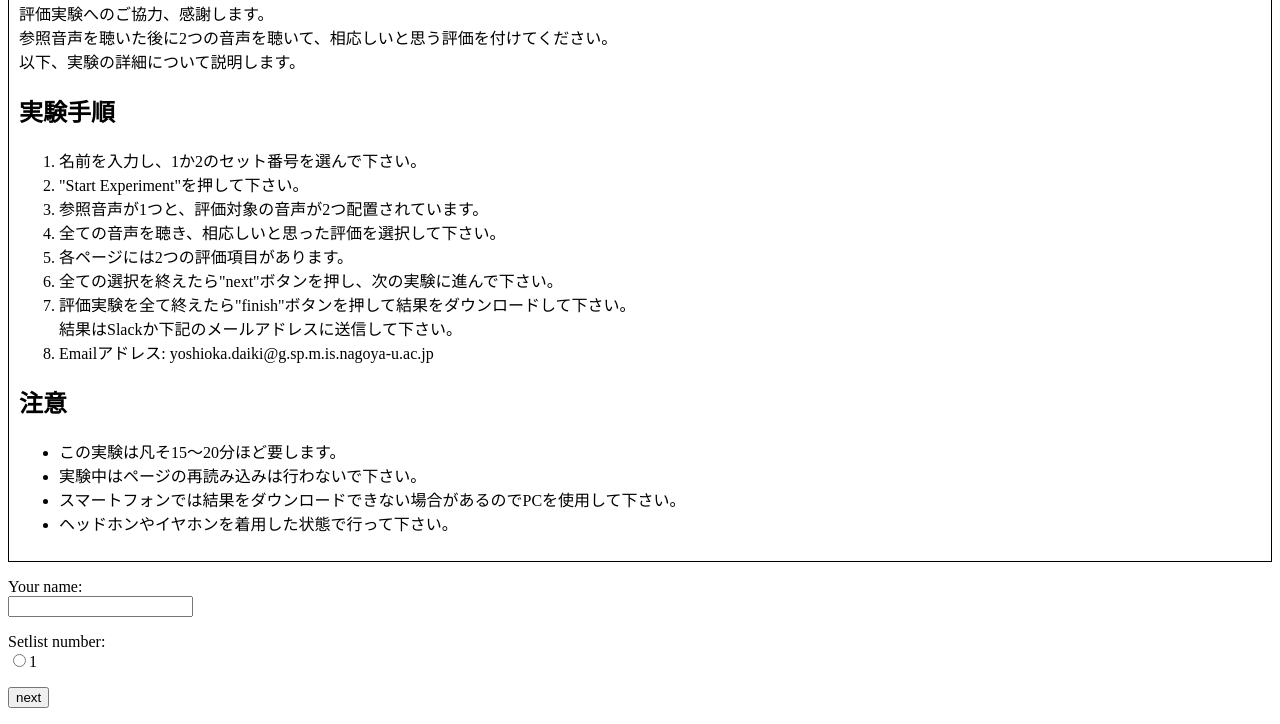
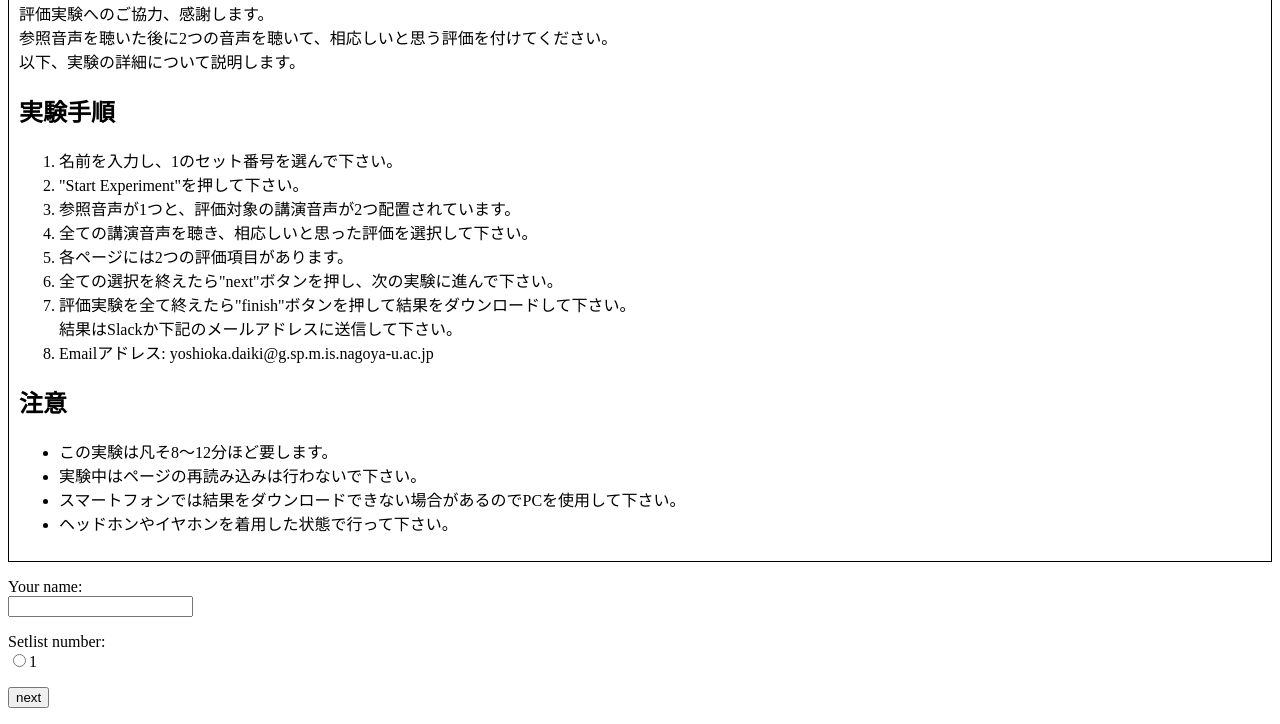
Before and after one commit to tour2st/identity_test, a plain HTML site: page index.html in a window 1280 px wide. Shown: the part 98-822 px from the top of the page. Drawn offline with Linux system fonts and the light colour scheme.

Commit message:
fix a few

```diff
--- a/index.html
+++ b/index.html
@@ -4,7 +4,7 @@
 
 <head>
     <meta charset="UTF-8">
-    <title>ABX Test for Disfluency</title>
+    <title>ABX Test for Lecture Speech</title>
 </head>
 
 <body>
@@ -21,10 +21,10 @@
 
         <h2>実験手順</h2>
         <ol>
-            <li>名前を入力し、1か2のセット番号を選んで下さい。</li>
+            <li>名前を入力し、1のセット番号を選んで下さい。</li>
             <li>"Start Experiment"を押して下さい。</li>
-            <li>参照音声が1つと、評価対象の音声が2つ配置されています。</li>
-            <li>全ての音声を聴き、相応しいと思った評価を選択して下さい。</li>
+            <li>参照音声が1つと、評価対象の講演音声が2つ配置されています。</li>
+            <li>全ての講演音声を聴き、相応しいと思った評価を選択して下さい。</li>
             <li>各ページには2つの評価項目があります。</li>
             <li>全ての選択を終えたら"next"ボタンを押し、次の実験に進んで下さい。</li>
             <li>評価実験を全て終えたら"finish"ボタンを押して結果をダウンロードして下さい。<br>
@@ -36,7 +36,7 @@
 
         <h2>注意</h2>
         <ul>
-            <li>この実験は凡そ15～20分ほど要します。</li>
+            <li>この実験は凡そ8～12分ほど要します。</li>
             <li>実験中はページの再読み込みは行わないで下さい。</li>
             <li>スマートフォンでは結果をダウンロードできない場合があるのでPCを使用して下さい。</li>
             <li>ヘッドホンやイヤホンを着用した状態で行って下さい。</li>
```
